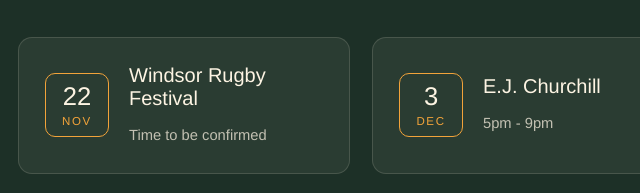
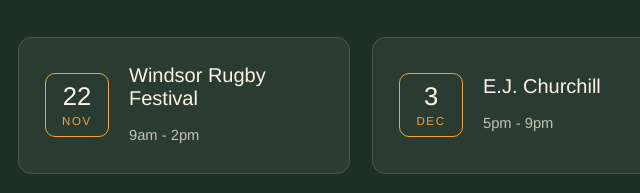
Before and after one commit to elliotjleigh/LuminaryWebsite, a plain HTML site: page index.html in a window 1280 px wide. Shown: the part 1910-2103 px from the top of the page, 456-1096 px from the left. Drawn offline with Linux system fonts and the light colour scheme.

Commit message:
Update index.html
Event update.

```diff
--- a/index.html
+++ b/index.html
@@ -229,7 +229,7 @@ h1,h2,h3,.date b{font-weight:400}
       <p class="lead">Where you'll find the trailer over the next few weeks.</p>
       <div class="grid">
         <div class="card event"><div class="date"><b>20</b><span>Nov</span></div><div><h3>Braywick Nursery Christmas Afternoon</h3><p>3:00pm – 7pm</p></div></div>
-        <div class="card event"><div class="date"><b>22</b><span>Nov</span></div><div><h3>Windsor Rugby Festival</h3><p>Time to be confirmed</p></div></div>
+        <div class="card event"><div class="date"><b>22</b><span>Nov</span></div><div><h3>Windsor Rugby Festival</h3><p>9am - 2pm</p></div></div>
         <div class="card event"><div class="date"><b>3</b><span>Dec</span></div><div><h3>E.J. Churchill</h3><p>5pm - 9pm</p></div></div>
         <div class="card event"><div class="date"><b>5</b><span>Dec</span></div><div><h3>The Weir Group, Bray</h3><p>10am - 4pm</p></div></div>
         <div class="card event"><div class="date"><b>19</b><span>Dec</span></div><div><h3>BCA College Show jumping event</h3><p>9:00am – 12pm</p></div></div>
```
